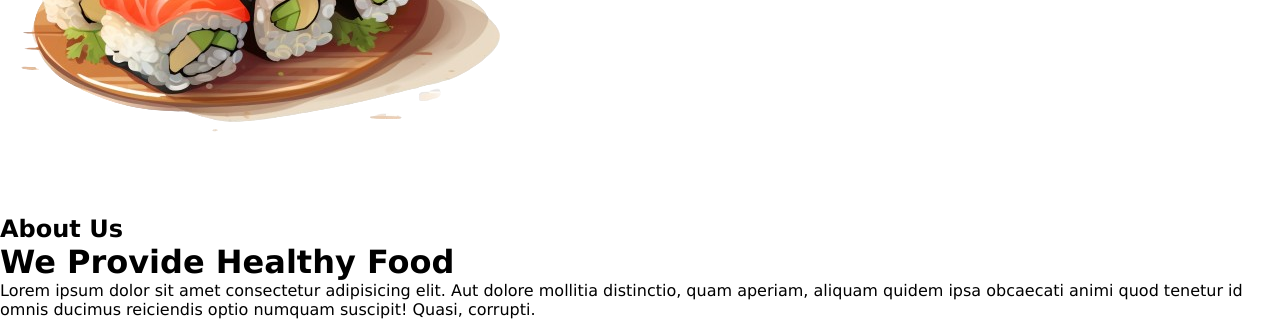
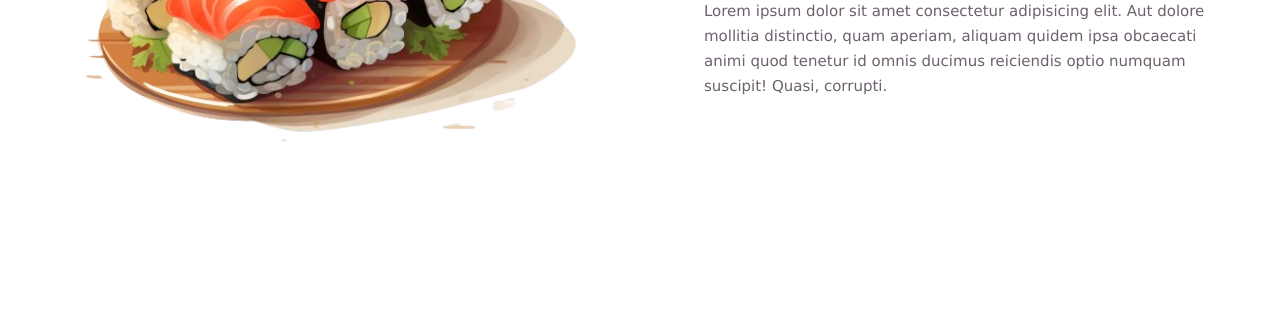
Before and after one commit to Shubiks/Japanese-Restaurant-website, a plain HTML site: page index.html in a window 1280 px wide. Shown: the part 799-1118 px from the top of the page. After the commit the page ends 1026 px from the top, so only its background shows below. Drawn offline with Linux system fonts and the light colour scheme; a web font is replaced by a local one.

Commit message:
add style to section 2

```diff
--- a/style.css
+++ b/style.css
@@ -1,3 +1,4 @@
+@import url('https://fonts.googleapis.com/css2?family=Cedarville+Cursive&display=swap');
 *{
     padding: 0;
     margin: 0;
@@ -110,3 +111,39 @@ nav .nav2{
     background-color: rgb(239, 122,30, 0.712);
     transform: translate(20px);
 }
+
+.sec2{
+    display: flex;
+    align-items: center;
+    justify-content: space-between;
+    padding: 0 5%;
+}
+
+.sec2 .image img{
+    width: 40vw;
+    max-width: 600px;
+}
+
+.sec2 .content{
+    max-width: 40vw;
+}
+
+.sec2 h2{
+    font-family: cedarville cursive ;
+    font-size: 45px;
+    color: rgb(241, 147, 73);
+}
+
+.sec2 .content h1{
+    color: rgb(57, 33, 55);
+    font-size: 45px;
+    margin-bottom: 15px;
+    font-family: Cambria, Cochin, Georgia, Times, 'Times New Roman', serif;
+}
+
+.sec2 .content p{
+    color: rgb(109, 97, 110);
+    margin-bottom:30px ;
+    font-size: 15px;
+    line-height: 25px;
+}
```
